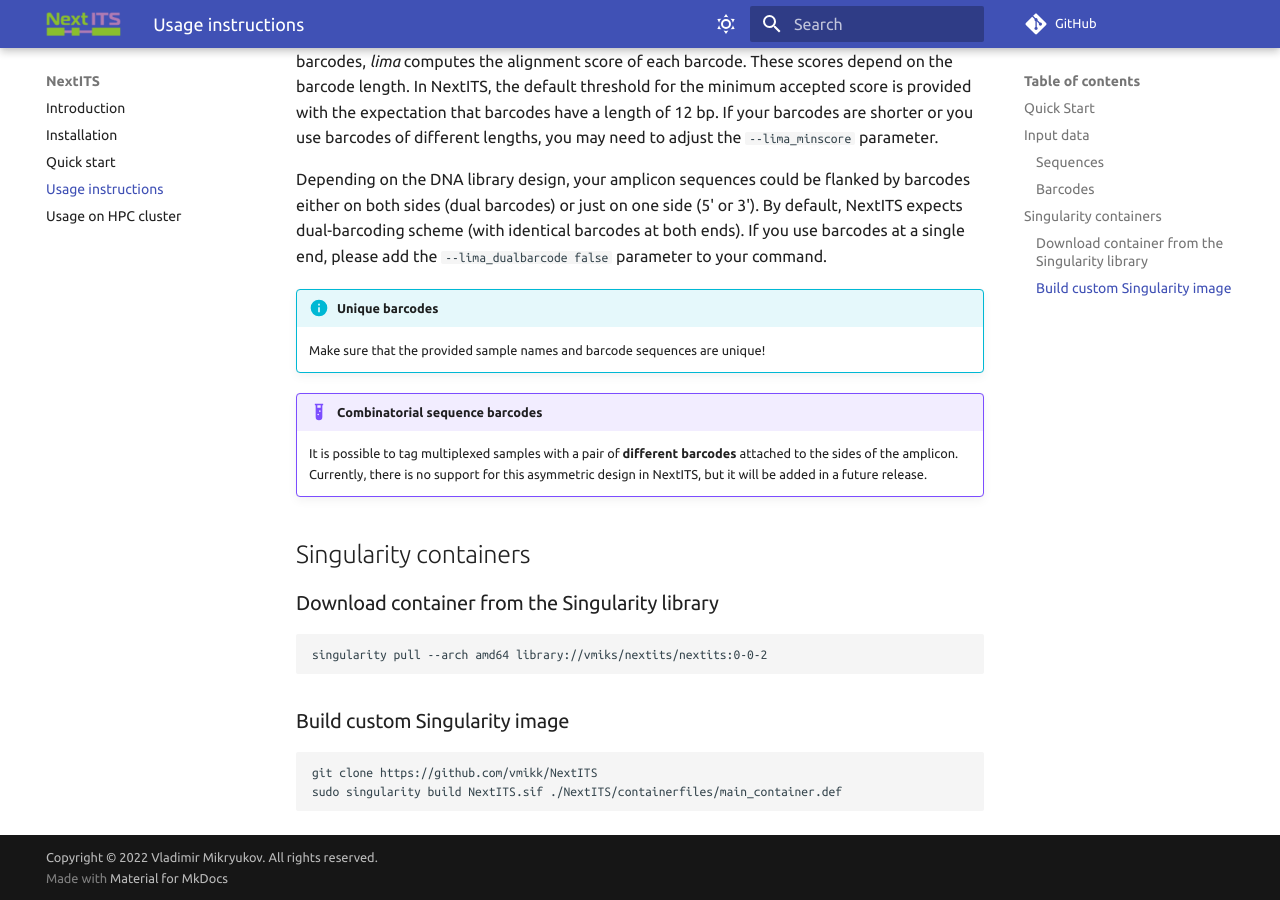
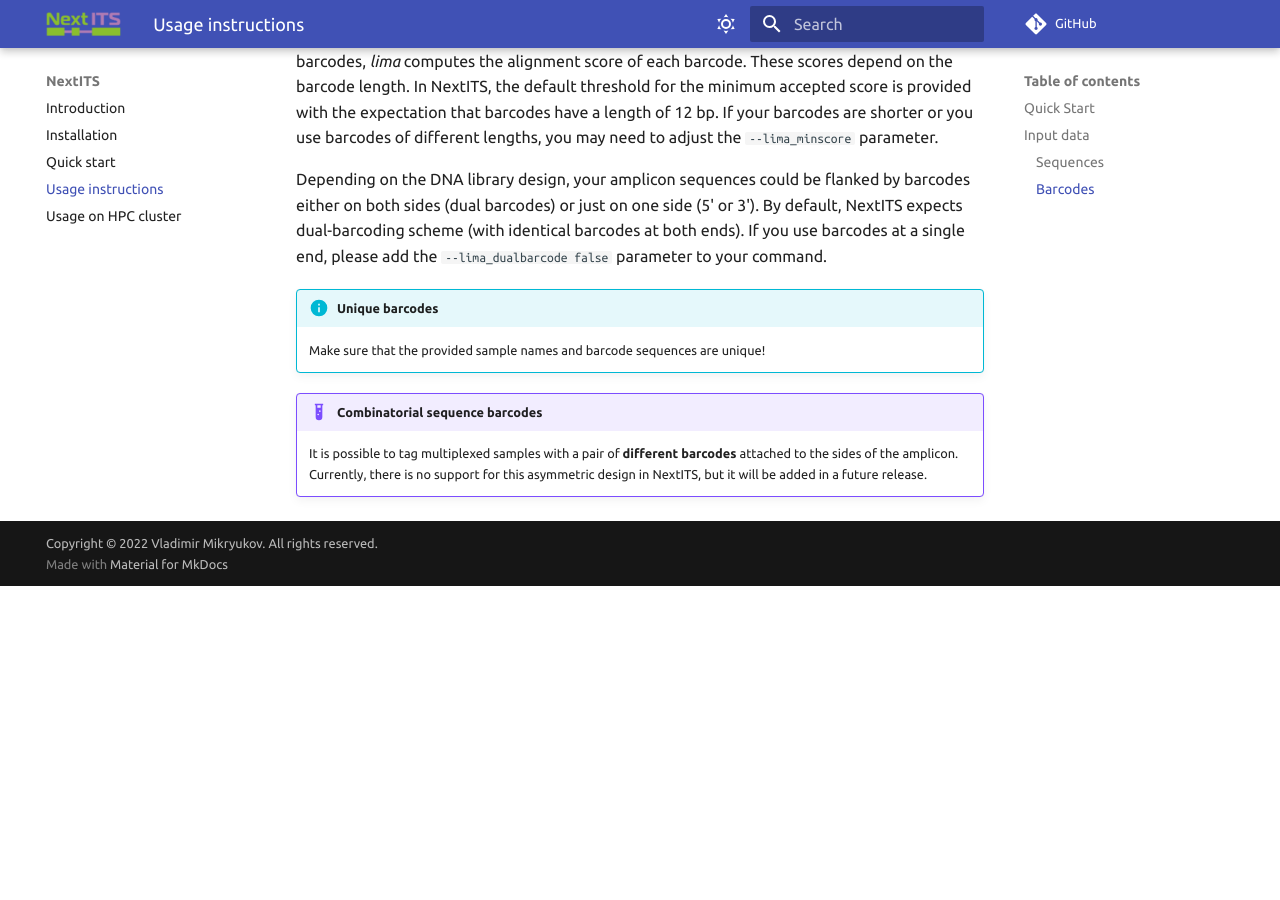
Before and after one commit to Next-ITS/nextits.github.io, an MkDocs documentation site: the page built from docs/usage.md, in a window 1280 px wide and 900 px high, scrolled down 1196 px. Built offline with MkDocs 1.6.1 and Material for MkDocs 9.7.7, drawn with Linux system fonts in a browser that asks for light colours; comment, search, counter and statistics services are not loaded; after the commit the page ends 1782 px from its top, so only the background shows below that.

Commit message:
move info about containers into installation

````diff
--- a/docs/usage.md
+++ b/docs/usage.md
@@ -68,19 +68,3 @@
 !!! example "Combinatorial sequence barcodes"
     It is possible to tag multiplexed samples with a pair of **different barcodes** attached to the sides of the amplicon.
     Currently, there is no support for this asymmetric design in NextITS, but it will be added in a future release.
-
-
-## Singularity containers
-
-### Download container from the Singularity library
-
-``` bash
-singularity pull --arch amd64 library://vmiks/nextits/nextits:0-0-2
-```
-
-### Build custom Singularity image
-
-``` bash
-git clone https://github.com/vmikk/NextITS
-sudo singularity build NextITS.sif ./NextITS/containerfiles/main_container.def
-```
````
